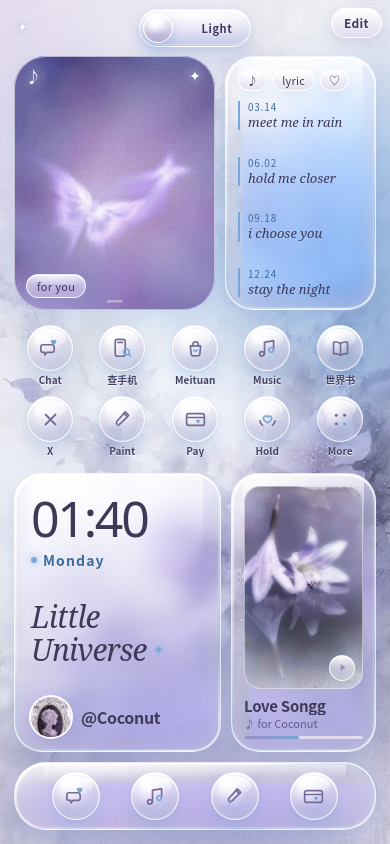
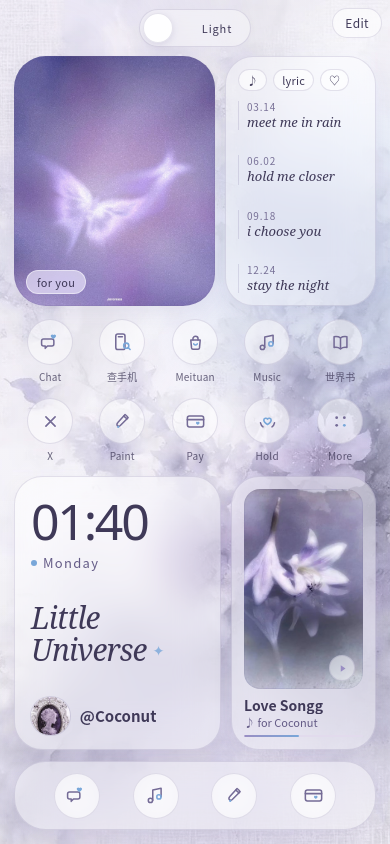
Before and after one commit to starity777-byte/qiuq, a plain HTML site: page index.html in a window 390 px wide. Drawn offline with Linux system fonts and the light colour scheme.

Commit message:
Calmer look: hairline borders and layout that fits short phone screens
Adds calm.css (loaded last): icon rows size to their content instead of a
fixed share of screen height, so labels no longer overlap when browser bars
take space. Cards, icons and capsules use one quiet hairline border; gloss,
rims, refraction and extra sparkles are removed. Remove the calm.css link in
index.html to restore the previous look.

Co-Authored-By: Claude Opus 5.5 <noreply@anthropic.com>
Claude-Session: https://claude.ai/code/session_01KR63g7EFQgeYYHSdnCEY6F

```diff
--- /dev/null
+++ b/calm.css
@@ -0,0 +1,294 @@
+/* calm.css — quieter QiuQ.
+   Loaded last. Two jobs:
+   1) Layout that adapts to short screens (browser bars eat height on real phones).
+   2) Hairline surfaces: borders present but quiet; no gloss, rims or refraction.
+   Remove the <link> to calm.css in index.html to get the old look back. */
+
+:root {
+  --hairline: rgba(110, 100, 150, 0.18);
+  --hairline-soft: rgba(110, 100, 150, 0.12);
+  --surface: rgba(255, 255, 255, 0.42);
+  --surface-icon: rgba(255, 255, 255, 0.5);
+  --soft-drop: 0 6px 20px rgba(90, 80, 140, 0.08);
+  --icon: clamp(40px, 5.6vh, 46px);
+  --gap: clamp(8px, 1.3vh, 12px);
+}
+
+body.glass-night {
+  --hairline: rgba(255, 255, 255, 0.14);
+  --hairline-soft: rgba(255, 255, 255, 0.09);
+  --surface: rgba(30, 24, 58, 0.42);
+  --surface-icon: rgba(255, 255, 255, 0.06);
+  --soft-drop: 0 8px 24px rgba(4, 2, 12, 0.28);
+}
+
+/* High-DPI phones: a true hairline. */
+:root { --hw: 1px; }
+@media (min-resolution: 2dppx) {
+  :root { --hw: 0.5px; }
+}
+
+/* ---------- 1. Layout ---------- */
+
+.screen {
+  /* Icons and dock take what they need; photo/lyrics and widgets share the rest. */
+  grid-template-rows: minmax(0, 268fr) auto minmax(0, 294fr) auto;
+  gap: var(--gap);
+  padding-top: clamp(48px, 7vh, 56px);
+}
+
+.apps {
+  grid-template-rows: auto auto;
+  row-gap: clamp(8px, 1.6vh, 16px);
+  padding: 2px 0;
+}
+
+.app {
+  gap: 5px;
+}
+
+.icon-face {
+  width: var(--icon);
+  height: var(--icon);
+}
+
+.ico {
+  width: calc(var(--icon) * 0.5);
+  height: calc(var(--icon) * 0.5);
+}
+
+.label {
+  font-size: 10px;
+  font-weight: 500;
+  line-height: 14px;
+  height: 14px;
+  letter-spacing: 0.02em;
+  color: var(--muted);
+  text-shadow: none;
+}
+
+.dock {
+  height: clamp(58px, 8.2vh, 70px);
+}
+
+.dock .app,
+.dock .icon-face {
+  width: var(--icon);
+  height: var(--icon);
+}
+
+.time {
+  font-size: clamp(38px, 6vh, 50px);
+  font-weight: 300;
+}
+
+.hero-title {
+  font-size: clamp(22px, 3.6vh, 30px);
+}
+
+.avatar {
+  width: clamp(32px, 4.6vh, 40px);
+  height: clamp(32px, 4.6vh, 40px);
+}
+
+/* ---------- 2. Hairline surfaces ---------- */
+
+/* Cards: one quiet border, one soft shadow, plain frost. */
+.glass,
+body.glass-night .glass,
+.glass.glass-refract,
+body.glass-night .glass.glass-refract {
+  background: var(--surface);
+  border: var(--hw) solid var(--hairline);
+  box-shadow: var(--soft-drop);
+  -webkit-backdrop-filter: blur(20px) saturate(1.2);
+  backdrop-filter: blur(20px) saturate(1.2);
+}
+
+body.glass-night .glass,
+body.glass-night .glass.glass-refract {
+  -webkit-backdrop-filter: blur(20px) saturate(1.1) brightness(0.85);
+  backdrop-filter: blur(20px) saturate(1.1) brightness(0.85);
+}
+
+/* No gradient rims or top gloss. */
+.glass::before,
+.glass::after,
+.icon-face::before,
+.glass-switch::before,
+.glass-switch-knob::after {
+  display: none;
+}
+
+/* The photo card gets the same quiet edge. */
+.photo {
+  box-shadow: inset 0 0 0 var(--hw) var(--hairline), var(--soft-drop);
+}
+
+.album {
+  box-shadow: inset 0 0 0 var(--hw) var(--hairline-soft);
+}
+
+/* Icons: flat, light, hairline. */
+.icon-face,
+body.glass-night .icon-face,
+.icon-face.glass-refract,
+body.glass-night .icon-face.glass-refract {
+  background: var(--surface-icon);
+  border: var(--hw) solid var(--hairline);
+  box-shadow: none;
+  -webkit-backdrop-filter: blur(10px);
+  backdrop-filter: blur(10px);
+}
+
+.app:active .icon-face,
+.app.is-pressed .icon-face,
+body.glass-night .app:active .icon-face {
+  box-shadow: none;
+}
+
+/* Small capsules. */
+.pill,
+.chip,
+.play,
+.close-btn,
+body.glass-night .pill,
+body.glass-night .play,
+body.glass-night .close-btn {
+  background: var(--surface-icon);
+  border: var(--hw) solid var(--hairline);
+  box-shadow: none;
+}
+
+.chip,
+body.glass-night .chip {
+  background: rgba(255, 255, 255, 0.55);
+  border: var(--hw) solid rgba(255, 255, 255, 0.5);
+  box-shadow: none;
+  color: #3f3958;
+}
+
+/* Theme switch and knob. */
+.glass-switch,
+body.glass-night .glass-switch,
+.glass-switch.glass-refract,
+body.glass-night .glass-switch.glass-refract {
+  background: var(--surface);
+  border: var(--hw) solid var(--hairline);
+  box-shadow: none;
+  -webkit-backdrop-filter: blur(16px);
+  backdrop-filter: blur(16px);
+}
+
+.glass-switch-knob,
+body.glass-night .glass-switch-knob {
+  background: rgba(255, 255, 255, 0.92);
+  border: var(--hw) solid var(--hairline);
+  box-shadow: 0 2px 6px rgba(90, 80, 140, 0.14);
+}
+
+.glass-switch-word {
+  font-weight: 500;
+  letter-spacing: 0.08em;
+}
+
+/* ---------- 3. Fewer voices ---------- */
+
+/* One sparkle stays (beside Little Universe). */
+.edge,
+.spark {
+  display: none;
+}
+
+.twinkle {
+  text-shadow: none;
+  opacity: 0.8;
+}
+
+.dot {
+  box-shadow: none;
+}
+
+/* Lyric rule thinner and softer. */
+.lyric {
+  border-left: 1px solid var(--hairline);
+}
+
+body.glass-night .lyric {
+  border-left-color: rgba(255, 255, 255, 0.22);
+}
+
+.lyric time {
+  color: var(--muted);
+  opacity: 0.85;
+}
+
+/* Two families only: serif italic for words with feeling, sans for the rest.
+   Bold steps down so nothing shouts. */
+.day {
+  font-weight: 500;
+  font-size: 13px;
+  letter-spacing: 0.1em;
+  color: var(--muted);
+}
+
+.handle {
+  font-size: 15px;
+  font-weight: 600;
+  letter-spacing: 0;
+}
+
+.song {
+  font-size: 14px;
+  font-weight: 600;
+  letter-spacing: 0;
+}
+
+.avatar {
+  box-shadow: 0 0 0 var(--hw) var(--hairline);
+}
+
+.track {
+  height: 2px;
+}
+
+/* Calmer background: dim the drifting colour blobs. */
+.blob {
+  opacity: 0.25 !important;
+}
+
+/* Light mode: a soft mist over the wallpaper so labels stay readable. */
+body:not(.glass-night)::after {
+  background: linear-gradient(rgba(242, 238, 250, 0.32), rgba(236, 232, 248, 0.26));
+}
+
+body:not(.glass-night) .label {
+  color: var(--ink);
+  opacity: 0.78;
+}
+
+body.glass-night .glass-switch-knob {
+  background: rgba(236, 232, 248, 0.9);
+}
+
+/* Edit button matches the hairline capsules. */
+.qiuq-tools button {
+  background: rgba(255, 255, 255, 0.6);
+  border: var(--hw) solid var(--hairline);
+  box-shadow: none;
+  font-weight: 500;
+  -webkit-backdrop-filter: blur(12px);
+  backdrop-filter: blur(12px);
+}
+
+body.glass-night .qiuq-tools button {
+  background: rgba(30, 24, 58, 0.5);
+  color: #f6f3fc;
+}
+
+/* Very short screens: drop the lyric pills so all four lines fit. */
+@media (max-height: 700px) {
+  .lyrics .pills { display: none; }
+  .lyric-list { margin-top: 0; }
+  .lyric span { font-size: 12px; }
+}
--- a/index.html
+++ b/index.html
@@ -9,6 +9,7 @@
   <link rel="stylesheet" href="glass.css">
   <link rel="stylesheet" href="drag.css">
   <link rel="stylesheet" href="chat.css">
+  <link rel="stylesheet" href="calm.css">
 </head>
 <body>
   <script src="glass.js"></script>
```
